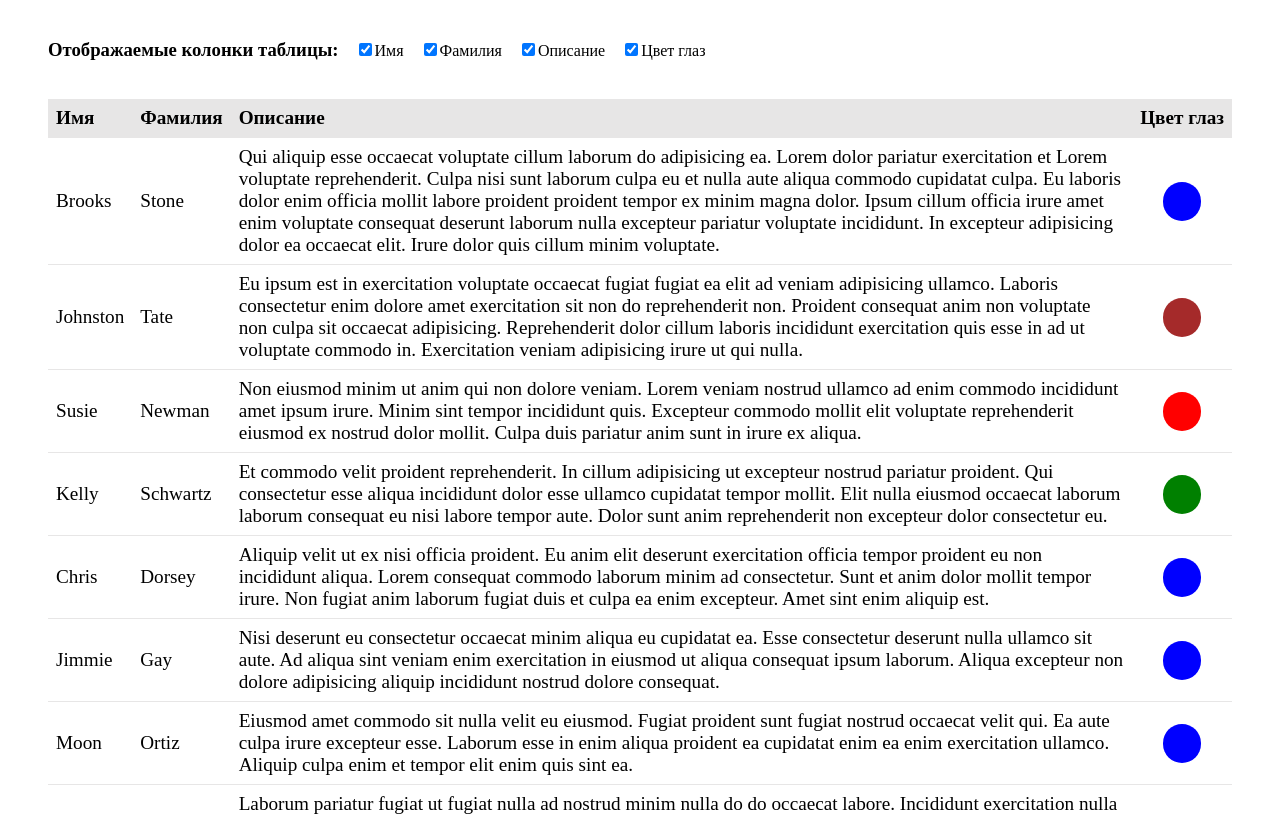
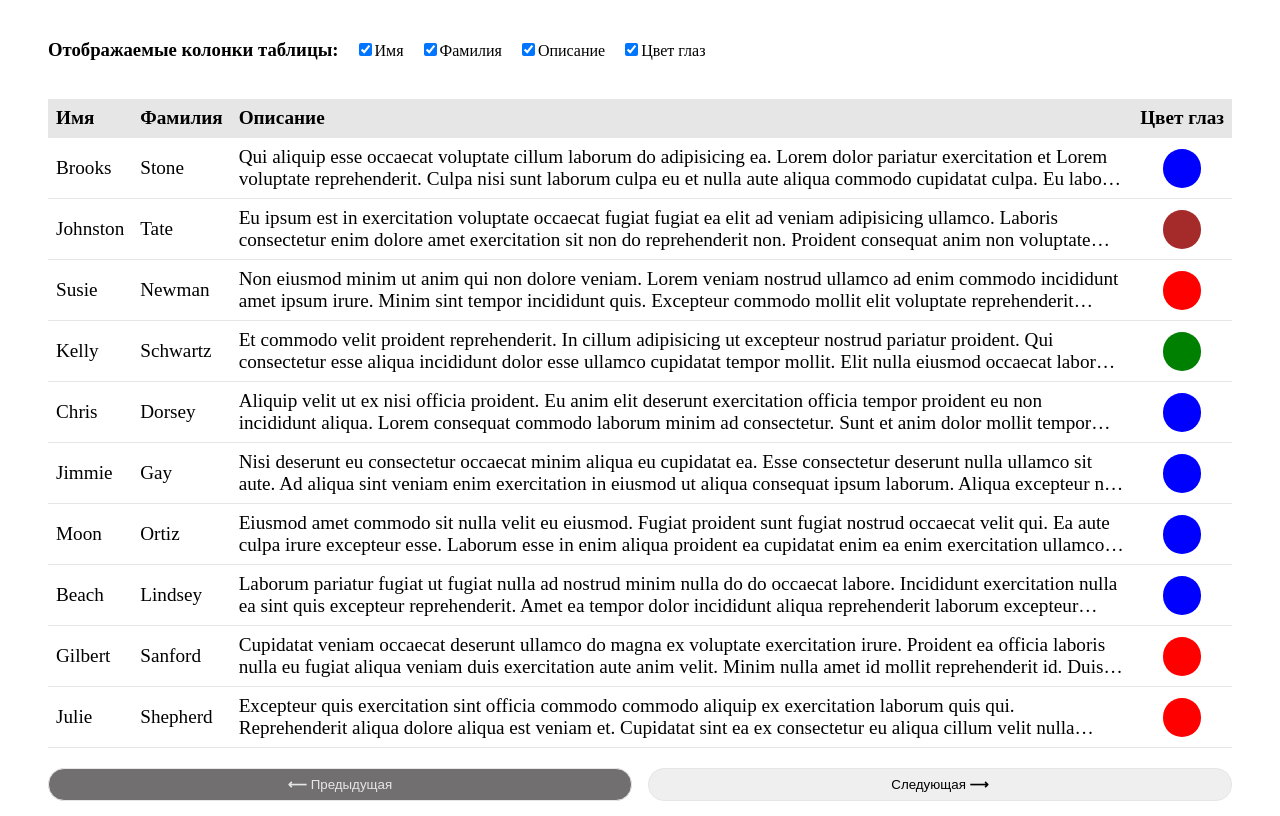
Before and after one commit to stupinaki/table_Vue3, a Vue app: page / in a window 1280 px wide. Shown: the top 816 px of the page. Built offline with nearby package versions, Linux system fonts and the light colour scheme.

Commit message:
cell slot + component is

```diff
--- a/src/components/TableComponent.vue
+++ b/src/components/TableComponent.vue
@@ -10,7 +10,13 @@
           :rows="props.rows"
           @row-click="onRowClick"
           @sort="onStartSort"
-      />
+      >
+        <template #tableCell="cellProps">
+          <component :is="getComponent(cellProps.header.id)" v-bind="cellProps">
+            {{cellProps.value}}
+          </component>
+        </template>
+      </TableUI>
     </template>
   </PaginationComponent>
 </template>
@@ -19,6 +25,8 @@
 import {sortColumn} from "@/helpers/sortColumn";
 import {changeSortDirection} from "@/helpers/changeSortDirection";
 import TableUI from "@/components/UI/TableUI";
+import AboutCell from "@/components/cells/AboutCell";
+import EyeColorCell from "@/components/cells/EyeColorCell";
 import PaginationComponent from "@/components/PaginationComponent";
 
 export default {
@@ -40,9 +48,20 @@ export default {
   },
   components: {
     TableUI,
+    AboutCell,
+    EyeColorCell,
     PaginationComponent,
   },
   methods: {
+    getComponent(headerId) {
+      if (headerId === "eyeColor") {
+        return EyeColorCell;
+      }
+      if (headerId === "about") {
+        return AboutCell;
+      }
+      return "div";
+    },
     onStartSort(header) {
       const { headers, rows } = this.$props;
       const newDirection = changeSortDirection(header.direction);
--- a/src/components/TableHeader.vue
+++ b/src/components/UI/CellTableHeaderUI.vue
@@ -17,7 +17,7 @@
 import {sortDirections} from "@/data/headers";
 
 export default {
-  name: "TableHeader",
+  name: "CellTableHeaderUI",
   emits: ['sort'],
   props: {
     header: {
--- a/src/components/UI/CellTableUI.vue
+++ /dev/null
@@ -1,19 +0,0 @@
-<template>
-  <div>
-    <slot name="content"/>
-  </div>
-</template>
-
-<script>
-export default {
-  name: "CellTableUI",
-
-}
-</script>
-
-<style scoped>
-
-</style>
-
-дефолтно - текст
-но если есть рендер функция, то то что она возвращает (а что она вернут?) отдельный компонент?
--- a/src/components/UI/TableUI.vue
+++ b/src/components/UI/TableUI.vue
@@ -2,7 +2,7 @@
   <table class="main-table" >
     <thead>
     <tr class="main-table-row">
-      <TableHeader
+      <CellTableHeaderUI
           v-for="header in headers"
           :key="header.id"
           :header="header"
@@ -17,29 +17,26 @@
         class="main-table-row"
         @click="$emit('rowClick', row.id)"
     >
-      <td
-          v-for="header in headers"
-          :key="header.id"
-          class="main-table-cell"
-      >
-        <CellTableUI v-show="header.visible">
-          <template #content>
-            <div
-                v-if="header.render"
-                :style="header.render(row[header.id])"
-            />
-            <div v-else> {{ row[header.id] }} </div>
-          </template>
-        </CellTableUI>
-      </td>
+      <template v-for="header in headers" :key="header.id">
+        <td class="main-table-cell">
+          <div v-show="header.visible">
+            <slot
+                name="tableCell"
+                :value="row[header.id]"
+                :header="header"
+            >
+              {{ row[header.id] }}
+            </slot>
+          </div>
+        </td>
+      </template>
     </tr>
     </tbody>
   </table>
 </template>
 
 <script>
-import TableHeader from "@/components/TableHeader";
-import CellTableUI from "@/components/UI/CellTableUI";
+import CellTableHeaderUI from "@/components/UI/CellTableHeaderUI";
 
 export default {
   name: "TableUI",
@@ -55,8 +52,7 @@ export default {
     },
   },
   components: {
-    TableHeader,
-    CellTableUI,
+    CellTableHeaderUI,
   },
   methods: {
     onSort(header) {
--- /dev/null
+++ b/src/components/cells/AboutCell.vue
@@ -0,0 +1,27 @@
+<template>
+  <div class="about-cell">
+    {{ value }}
+  </div>
+</template>
+
+<script>
+export default {
+  name: "AboutCell",
+  props: {
+    value: {
+      type: String,
+      required: true
+    },
+  }
+}
+</script>
+
+<style scoped>
+.about-cell {
+  display: -webkit-box;
+  overflow: hidden; max-height: 3rem;
+  -webkit-line-clamp: 2;
+  -webkit-box-orient: vertical;
+}
+
+</style>
--- /dev/null
+++ b/src/components/cells/EyeColorCell.vue
@@ -0,0 +1,29 @@
+<template>
+  <div class="eye-color-cell" :style="eyeColorStyle"/>
+</template>
+
+<script>
+export default {
+  name: "EyeColorCell",
+  props: {
+    value: {
+      type: String,
+      required: true
+    },
+  },
+  computed: {
+    eyeColorStyle() {
+      return `background-color:${this.$props.value}`;
+    }
+  }
+}
+</script>
+
+<style scoped>
+.eye-color-cell {
+  border-radius: 50%;
+  height: 2em;
+  width: 2em;
+  margin: 0 auto;
+}
+</style>
--- a/src/data/headers.js
+++ b/src/data/headers.js
@@ -1,8 +1,10 @@
+
 export const sortDirections = {
     asc: "asc",
     des: "des",
     empty: ""
 }
+
 export const headers = [
     {
         title: 'Имя',
@@ -21,18 +23,11 @@ export const headers = [
         id: 'about',
         direction: '',
         visible: true,
-        //todo
-        // specialStyle() {
-        //     return "overflow: hidden; max-height: 3rem; -webkit-line-clamp: 2;display: -webkit-box; -webkit-box-orient: vertical;"
-        // }
     },
     {
         title: 'Цвет глаз',
         id: 'eyeColor',
         direction: '',
         visible: true,
-        render(content){ // todo should be a render function not just styles
-            return `background-color: ${content}; border-radius: 50%; height: 2em;  width: 2em; margin: 0 auto`;
-        },
     },
 ]
--- a/src/helpers/sortColumn.js
+++ b/src/helpers/sortColumn.js
@@ -1,16 +1,18 @@
 import {sortDirections} from "@/data/headers";
 
+// todo it is not targetHeaderId, it is just property name
 export function sortColumn(rows, targetHeaderId, targetHeaderDirection) {
     const res = [...rows];
 
-    if(targetHeaderDirection === sortDirections.ascending) {
+    // todo remove conditions and remind how sorting function works
+    if(targetHeaderDirection === sortDirections.asc) {
         res.sort((row1, row2) => {
             const str1 = row1[targetHeaderId];
             const str2 = row2[targetHeaderId];
             return str1.localeCompare(str2);
         })
     }
-    if(targetHeaderDirection === sortDirections.descending) {
+    if(targetHeaderDirection === sortDirections.des) {
         res.sort((row1, row2) => {
             const str1 = row1[targetHeaderId];
             const str2 = row2[targetHeaderId];
```
Also changed, not shown: public/index.html (+5 -5 lines).
